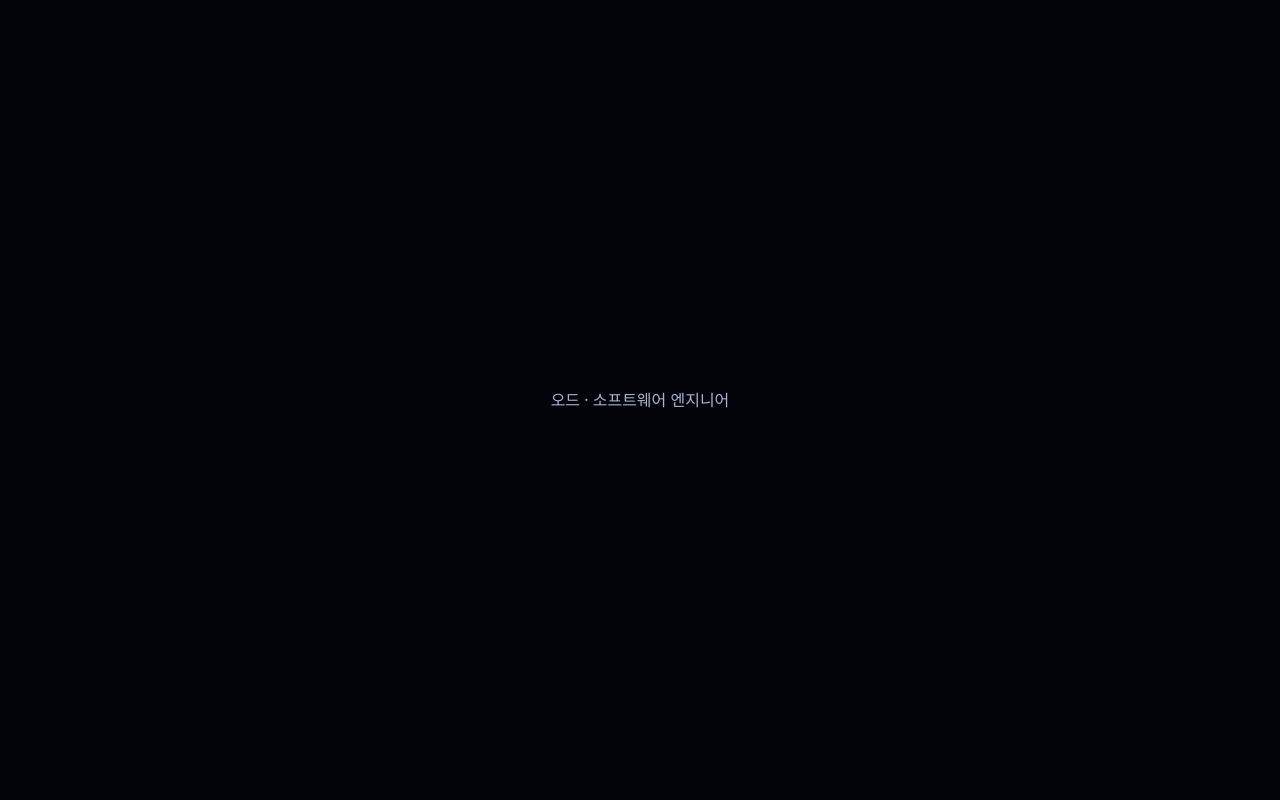
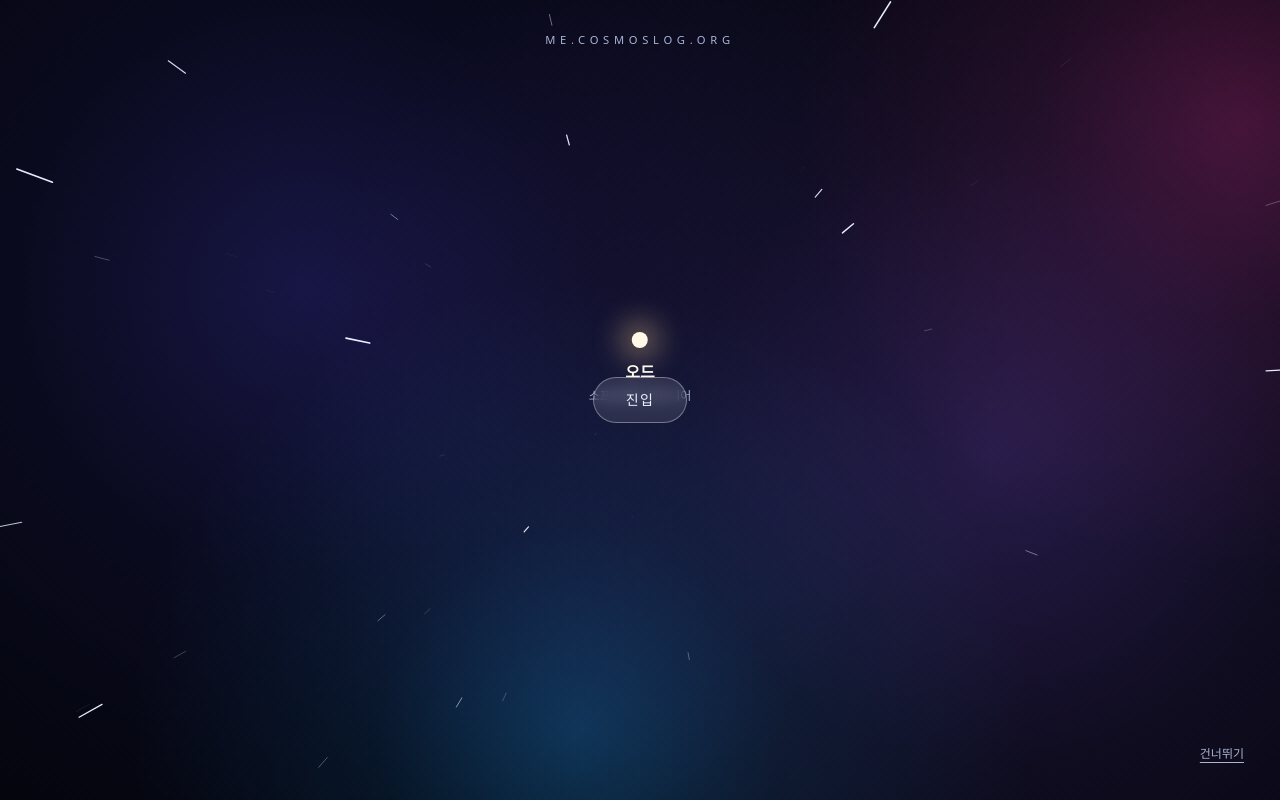
Before and after one commit to odddman44/my-profile, a Next.js app: page / in a window 1280 px wide. Built offline with nearby package versions, Linux system fonts and the light colour scheme.

Commit message:
feat: 성좌 무대 조립
캔버스·DOM 별·패널·오프닝 컨트롤을 하나로 연결한다.
회전 입력은 가장자리 24px을 제외해 브라우저 뒤로가기와 충돌하지 않는다.

```diff
--- a/src/app/globals.css
+++ b/src/app/globals.css
@@ -8,19 +8,12 @@
 }
 
 html {
-  scroll-behavior: smooth;
   background-color: var(--cosmos-bg);
 }
 
 body {
   background-color: transparent;
   color: var(--cosmos-text);
+  overflow: hidden;
   -webkit-font-smoothing: antialiased;
 }
-
-/* 모션 감소 설정에서는 부드러운 스크롤도 끈다 */
-@media (prefers-reduced-motion: reduce) {
-  html {
-    scroll-behavior: auto;
-  }
-}
--- a/src/app/page.tsx
+++ b/src/app/page.tsx
@@ -1,11 +1,5 @@
-import { profile } from '@/data/profile';
+import { Stage } from '@/components/stage/Stage';
 
 export default function Home() {
-  return (
-    <main className="flex min-h-screen items-center justify-center">
-      <p className="text-[color:var(--cosmos-muted)]">
-        {profile.displayName} · {profile.role}
-      </p>
-    </main>
-  );
+  return <Stage />;
 }
--- /dev/null
+++ b/src/components/stage/Stage.tsx
@@ -0,0 +1,166 @@
+'use client';
+
+import { useCallback, useEffect, useRef, useState } from 'react';
+import { createCosmos, type CosmosHandle, type StageNode } from '@/components/cosmos/engine';
+import { readEnvironment } from '@/components/cosmos/environment';
+import { assignSlots } from '@/components/cosmos/orbit';
+import { resolveParams } from '@/components/cosmos/params';
+import { channels } from '@/data/channels';
+import { profile } from '@/data/profile';
+import { projects } from '@/data/projects';
+import type { Phase } from '@/types';
+import { CoreStar } from './CoreStar';
+import { IntroControls } from './IntroControls';
+import { StarLink } from './StarLink';
+import { StarPanel, type PanelContent } from './StarPanel';
+
+const CHANNEL_ACCENT = '203,213,225';
+const PROJECT_ACCENTS = ['129,140,248', '167,139,250', '56,189,248', '244,114,182'];
+/** 가장자리 스와이프는 브라우저 뒤로가기와 충돌하므로 회전 입력에서 제외한다 */
+const EDGE_EXCLUSION = 24;
+
+export function Stage() {
+  const canvasRef = useRef<HTMLCanvasElement>(null);
+  const handleRef = useRef<CosmosHandle | null>(null);
+  const starRefs = useRef(new Map<string, HTMLAnchorElement>());
+  const dragX = useRef<number | null>(null);
+
+  const [phase, setPhase] = useState<Phase>('warp');
+  const [enterVisible, setEnterVisible] = useState(false);
+  const [front, setFront] = useState<string | null>(null);
+  const [panel, setPanel] = useState<PanelContent | null>(null);
+
+  useEffect(() => {
+    const canvas = canvasRef.current;
+    if (!canvas) return;
+
+    const params = resolveParams(readEnvironment());
+    const handle = createCosmos(canvas, params, {
+      onFront: setFront,
+      onPhase: setPhase,
+      onEnterVisible: setEnterVisible,
+    });
+    handleRef.current = handle;
+
+    const slots = assignSlots(
+      projects.map((p) => p.slug),
+      channels.map((c) => c.kind),
+    );
+    const nodes: StageNode[] = slots.flatMap((slot) => {
+      const element = starRefs.current.get(slot.id);
+      return element ? [{ ...slot, element }] : [];
+    });
+    handle.setNodes(nodes);
+    handle.start();
+
+    return () => {
+      handle.destroy();
+      handleRef.current = null;
+    };
+  }, []);
+
+  // 패널이 열려 있는 동안 회전을 멈춘다
+  useEffect(() => {
+    handleRef.current?.setPaused(panel !== null);
+  }, [panel]);
+
+  const openProject = useCallback((slug: string) => {
+    const project = projects.find((p) => p.slug === slug);
+    if (!project) return;
+    handleRef.current?.aim(slug);
+    setPanel({
+      title: project.name,
+      body: [project.tagline],
+      tech: project.tech,
+      status: project.status,
+      href: project.url,
+      hrefLabel: '사이트 열기',
+    });
+  }, []);
+
+  const openChannel = useCallback((kind: string) => {
+    const channel = channels.find((c) => c.kind === kind);
+    if (!channel) return;
+    handleRef.current?.aim(kind);
+    setPanel({ title: channel.label, body: [], href: channel.href, hrefLabel: '바로가기' });
+  }, []);
+
+  const openProfile = useCallback(() => {
+    setPanel({ title: profile.displayName, body: profile.intro });
+  }, []);
+
+  function onPointerDown(event: React.PointerEvent) {
+    if (phase !== 'orbit') return;
+    const { clientX } = event;
+    if (clientX < EDGE_EXCLUSION || clientX > window.innerWidth - EDGE_EXCLUSION) return;
+    dragX.current = clientX;
+  }
+
+  function onPointerMove(event: React.PointerEvent) {
+    if (dragX.current === null) return;
+    handleRef.current?.drag(event.clientX - dragX.current);
+    dragX.current = event.clientX;
+  }
+
+  function endDrag() {
+    dragX.current = null;
+  }
+
+  return (
+    <main
+      className="relative h-screen w-screen overflow-hidden"
+      onPointerDown={onPointerDown}
+      onPointerMove={onPointerMove}
+      onPointerUp={endDrag}
+      onPointerLeave={endDrag}
+    >
+      <canvas
+        ref={canvasRef}
+        aria-hidden="true"
+        className="pointer-events-none absolute inset-0 h-full w-full"
+      />
+
+      <CoreStar profile={profile} onOpen={openProfile} />
+
+      {projects.map((project, i) => (
+        <StarLink
+          key={project.slug}
+          id={project.slug}
+          href={project.url}
+          label={project.name}
+          accent={project.accent ?? PROJECT_ACCENTS[i % PROJECT_ACCENTS.length]}
+          isProject
+          isFront={front === project.slug}
+          onOpen={openProject}
+          ref={(el) => {
+            if (el) starRefs.current.set(project.slug, el);
+          }}
+        />
+      ))}
+
+      {channels.map((channel) => (
+        <StarLink
+          key={channel.kind}
+          id={channel.kind}
+          href={channel.href}
+          label={channel.label}
+          accent={CHANNEL_ACCENT}
+          isProject={false}
+          isFront={front === channel.kind}
+          onOpen={openChannel}
+          ref={(el) => {
+            if (el) starRefs.current.set(channel.kind, el);
+          }}
+        />
+      ))}
+
+      <IntroControls
+        phase={phase}
+        enterVisible={enterVisible}
+        onEnter={() => handleRef.current?.enter()}
+      />
+
+      <StarPanel content={panel} onClose={() => setPanel(null)} />
+    </main>
+  );
+}
```
Also changed, not shown: 1 other file (tests, documents, lock files or other folders).
